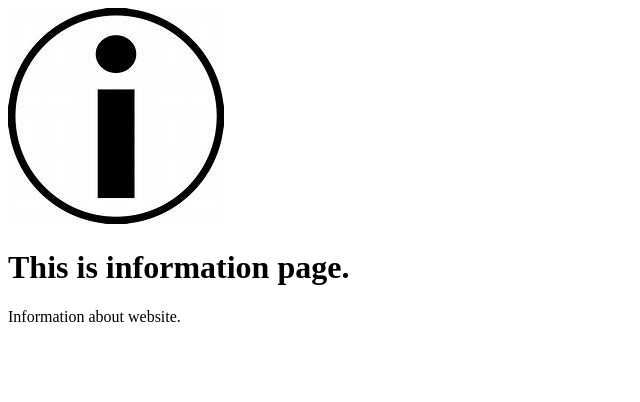
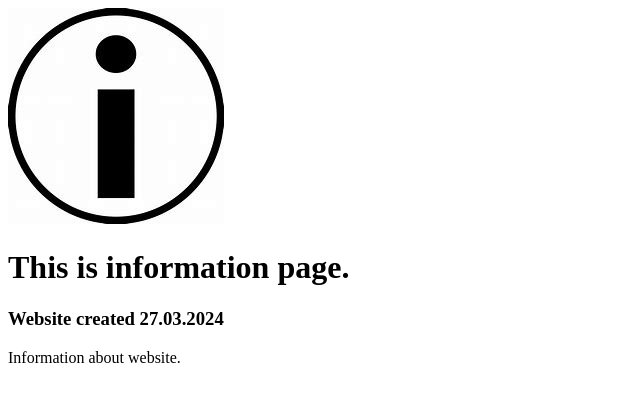
Before and after one commit to Yevhenii28/MyRRKYI, a plain HTML site: page info.html in a window 1280 px wide. Shown: the whole page, without its empty margins (0-640 px from the left). Drawn offline with Linux system fonts and the light colour scheme.

Commit message:
Fix 27 commit 2 - change info.html

```diff
--- a/info.html
+++ b/info.html
@@ -7,6 +7,7 @@
 <body>
     <img src="images/info.jpg">
     <h1>This is information page.</h1>
+    <h3>Website created 27.03.2024</h3>
     <p>Information about website.</p>
 </body>
 </html>
```
